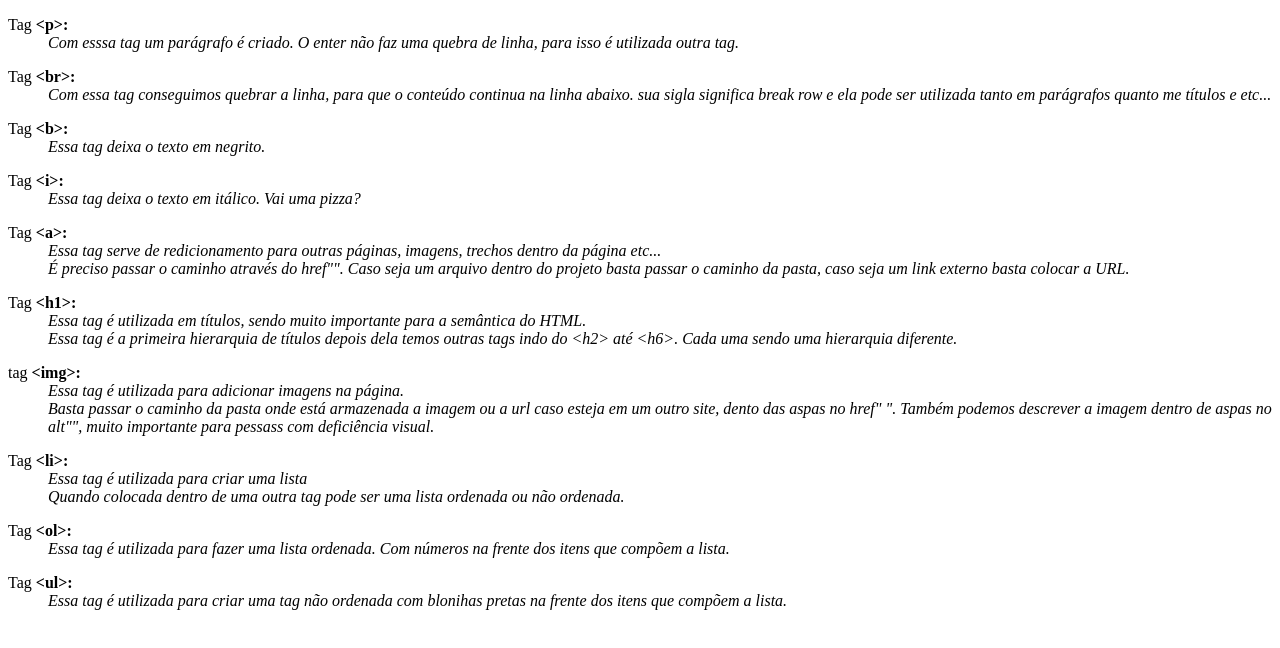
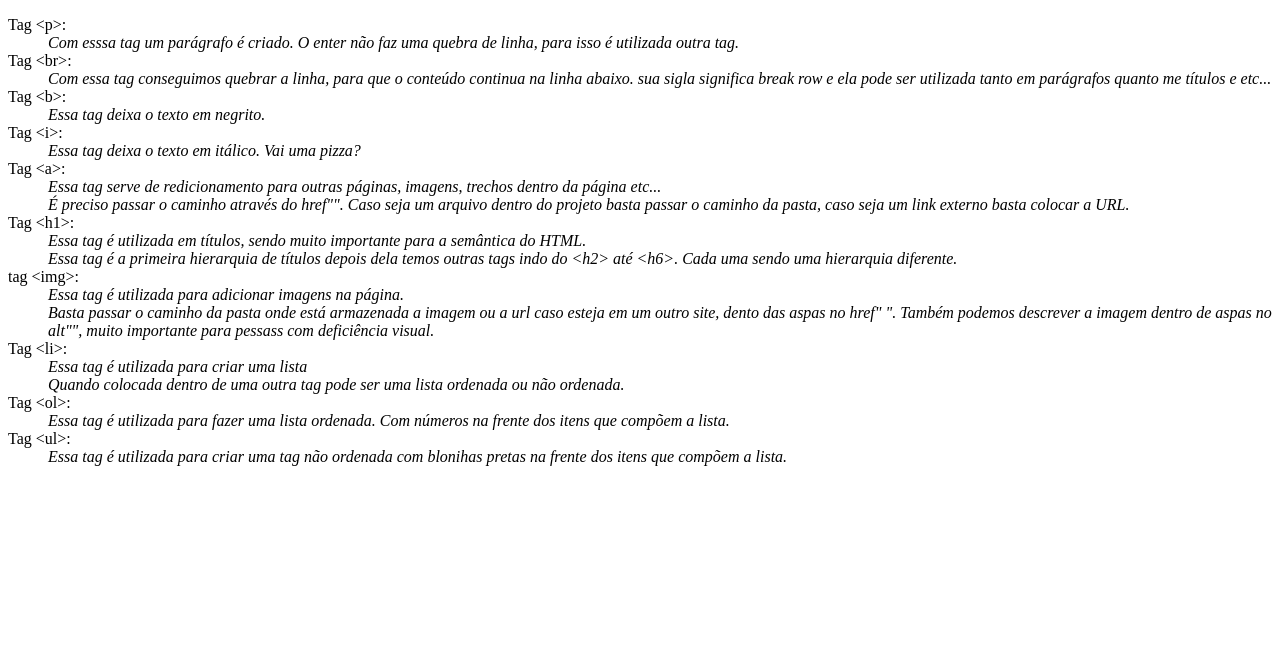
Before and after one commit to Gabriel-Leao/Exercicio-de-Fixacao, a plain HTML site: page index.html in a window 1280 px wide. Drawn offline with Linux system fonts and the light colour scheme.

Commit message:
update final

```diff
--- a/index.html
+++ b/index.html
@@ -8,55 +8,35 @@
 </head>
 <body>
     <dl>
-        <p>
-            <dt>Tag <strong>&lt;p&gt;:</strong></dt>
+        <dt>Tag &lt;p&gt;:</dt>
         <dd><em>Com esssa tag um parágrafo é criado. O enter não faz uma quebra de linha, para isso é utilizada outra tag.</em></dd>
-        </p>
 
-        <p>
-            <dt>Tag <strong>&lt;br&gt;:</strong></dt>
+        <dt>Tag &lt;br&gt;:</dt>
         <dd><em>Com essa tag conseguimos quebrar a linha, para que o conteúdo continua na linha abaixo. sua sigla significa break row e ela pode ser utilizada tanto em parágrafos quanto me títulos e etc...</em></dd>
-        </p>
 
-        <p>
-            <dt>Tag <strong>&lt;b&gt;:</strong></dt>
+        <dt>Tag &lt;b&gt;:</dt>
         <dd><em>Essa tag deixa o texto em negrito.</em></dd>
-        </p>
 
-        <p>
-            <dt>Tag <strong>&lt;i&gt;:</strong></dt>
+        <dt>Tag &lt;i&gt;:</dt>
         <dd><em>Essa tag deixa o texto em itálico. Vai uma pizza?</em></dd>
-        </p>
 
-        <p>
-            <dt>Tag <strong>&lt;a&gt;:</strong></dt>
+        <dt>Tag &lt;a&gt;:</dt>
         <dd><em>Essa tag serve de redicionamento para outras páginas, imagens, trechos dentro da página etc...<br> É preciso passar o caminho através do href"". Caso seja um arquivo dentro do projeto basta passar o caminho da pasta, caso seja um link externo basta colocar a URL.</em></dd>
-        </p>
 
-        <p>
-            <dt>Tag <strong>&lt;h1&gt;:</strong></dt>
+        <dt>Tag &lt;h1&gt;:</dt>
         <dd><em>Essa tag é utilizada em títulos, sendo muito importante para a semântica do HTML.<br> Essa tag é a primeira hierarquia de títulos depois dela temos outras tags indo do &lt;h2&gt; até &lt;h6&gt;. Cada uma sendo uma hierarquia diferente.</em></dd>
-        </p>
 
-        <p>
-            <dt>tag <strong>&lt;img&gt;:</strong></dt>
+        <dt>tag &lt;img&gt;:</dt>
         <dd><em>Essa tag é utilizada para adicionar imagens na página.<br> Basta passar o caminho da pasta onde está armazenada a imagem ou a url caso esteja em um outro site, dento das aspas no href" ". Também podemos descrever a imagem  dentro de aspas no alt"", muito importante para pessass com deficiência visual.</em></dd>
-        </p>
 
-        <p>
-            <dt>Tag <strong>&lt;li&gt;:</strong></dt>
+        <dt>Tag &lt;li&gt;:</dt>
         <dd><em>Essa tag é utilizada para criar uma lista<br> Quando colocada dentro de uma outra tag pode ser uma lista ordenada ou não ordenada.</em></dd>
-        </p>
 
-        <p>
-            <dt>Tag <strong>&lt;ol&gt;:</strong></dt>
+        <dt>Tag &lt;ol&gt;:</dt>
         <dd><em>Essa tag é utilizada para fazer uma lista ordenada. Com números na frente dos itens que compõem a lista.</em></dd>
-        </p>
 
-        <p>
-            <dt>Tag <strong>&lt;ul&gt;:</strong></dt>
+        <dt>Tag &lt;ul&gt;:</dt>
         <dd><em>Essa tag é utilizada para criar uma tag não ordenada com blonihas pretas na frente dos itens que compõem a lista.</em></dd>
-        </p>
     </dl>
 </body>
 </html>
```
Lines whose indentation alone changed are shown as unchanged.
